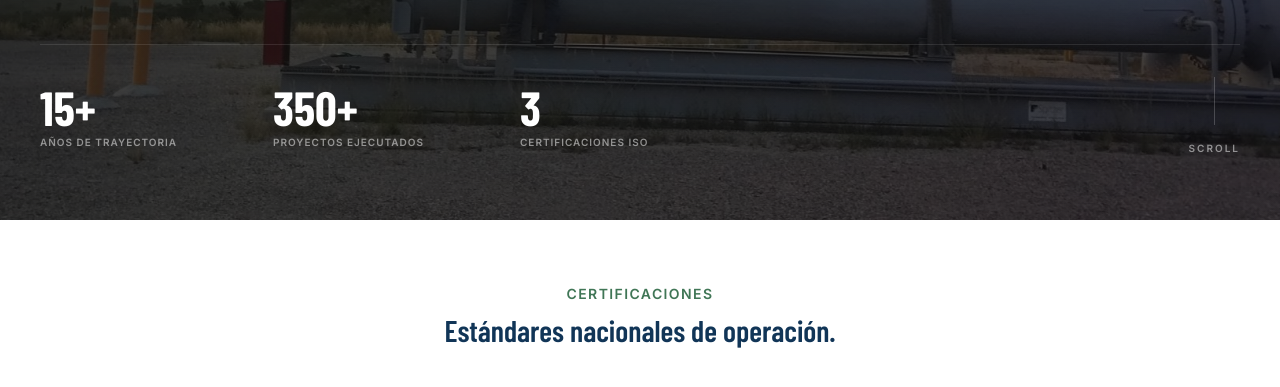
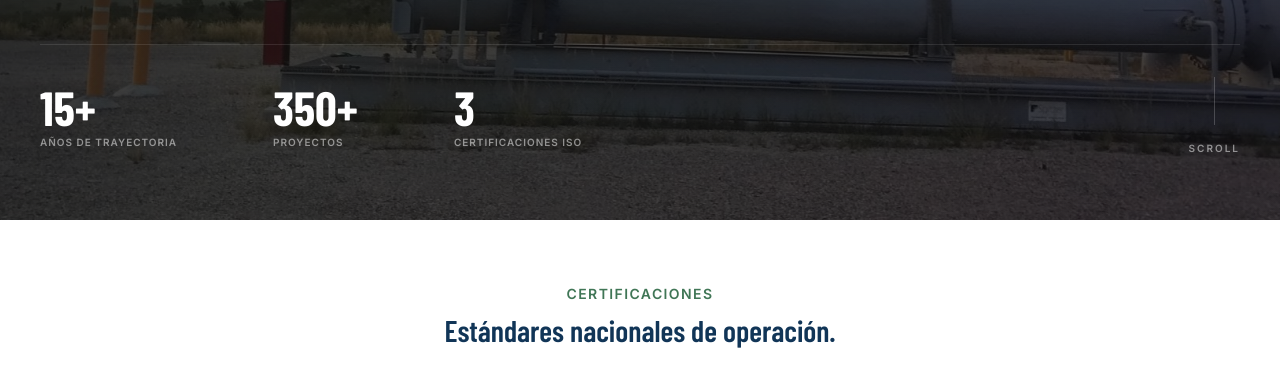
Before and after one commit to SistemasProatam/ProatamWeb, a website built with Vite: page index.html in a window 1280 px wide. Shown: the part 709-1096 px from the top of the page. Built offline with nearby package versions, Linux system fonts and the light colour scheme; some packages are replaced by stand-ins of ours.

Commit message:
cambio test

```diff
--- a/src/modules/i18n.js
+++ b/src/modules/i18n.js
@@ -23,7 +23,7 @@ const translations = {
 
     // ── Stats ────────────────────────────────────────────────
     'idx.stat1.lbl': 'Años de Trayectoria',
-    'idx.stat2.lbl': 'Proyectos Ejecutados',
+    'idx.stat2.lbl': 'Proyectos',
     'idx.stat3.lbl': 'Certificaciones ISO',
 
     // ── Certs ────────────────────────────────────────────────
@@ -45,7 +45,7 @@ const translations = {
     'idx.s3.num': 'Cobertura nacional',
     'idx.s3.lbl': 'Proyectos en distintas regiones del país',
     'idx.s4.num': 'Especialización',
-    'idx.stat.proj': 'Proyectos Ejecutados',
+    'idx.stat.proj': 'Proyectos',
     'idx.s4.tit': 'Estructuras, obra civil y soluciones industriales',
     'idx.s4.p': 'Diseño y ejecución bajo los más altos estándares de la industria.',
 
```
Also changed, not shown: dist/assets/main-BCZ80VvD.js (deleted), dist/assets/main-CPisTaAn.js (added), dist/index.html, dist/pages/contacto.html, dist/pages/faq.html, dist/pages/nosotros.html, dist/pages/servicios.html.
